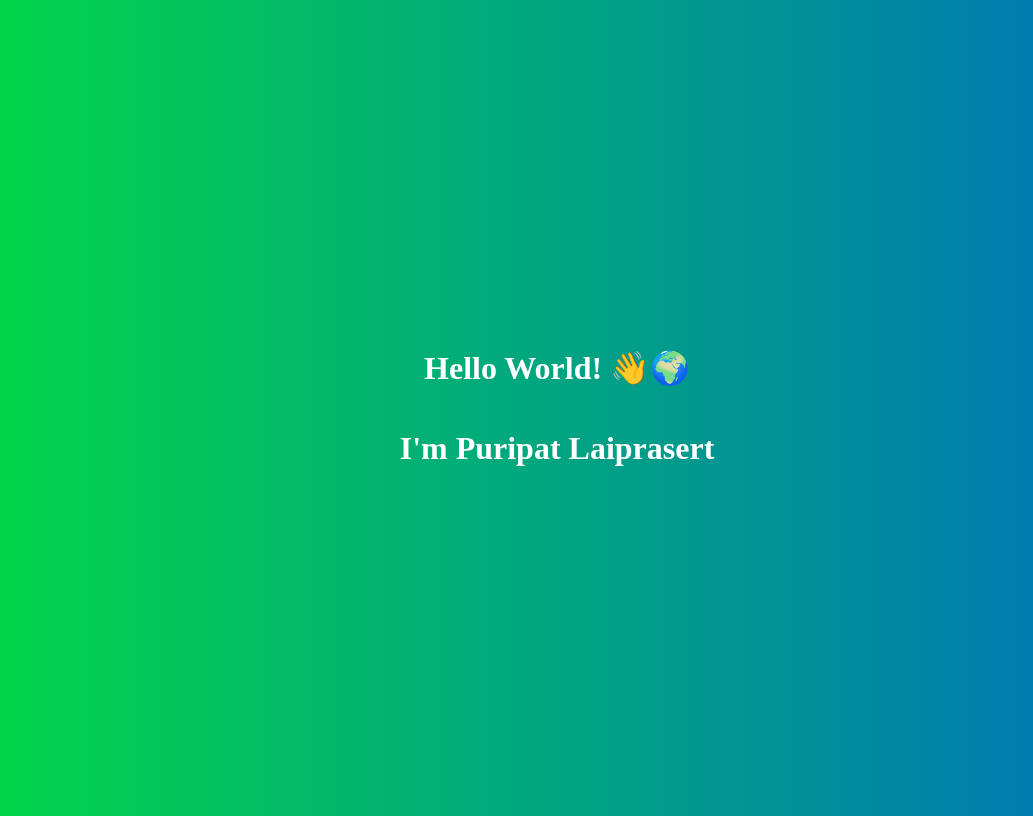
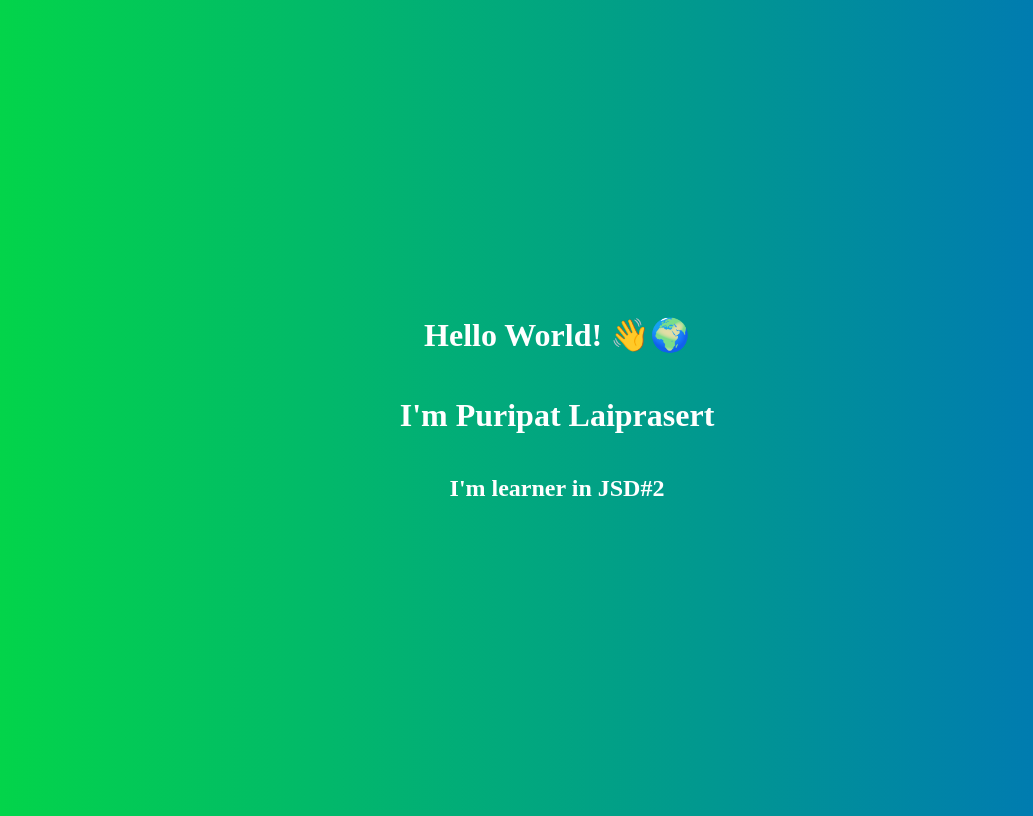
Before and after one commit to puripatkeng/puripatkeng.github.io, a plain HTML site: page index.html in a window 1280 px wide. Shown: the whole page, without its empty margins (91-1124 px from the left). Drawn offline with Linux system fonts and the light colour scheme.

Commit message:
add line 19

```diff
--- a/index.html
+++ b/index.html
@@ -16,5 +16,6 @@
 	<body>
 		<h1>Hello World! 👋🌍</h1>
 		<h1>I'm Puripat Laiprasert</h1>
+        <h2>I'm learner in JSD#2</h2>
 	<body>
 </html>
```
